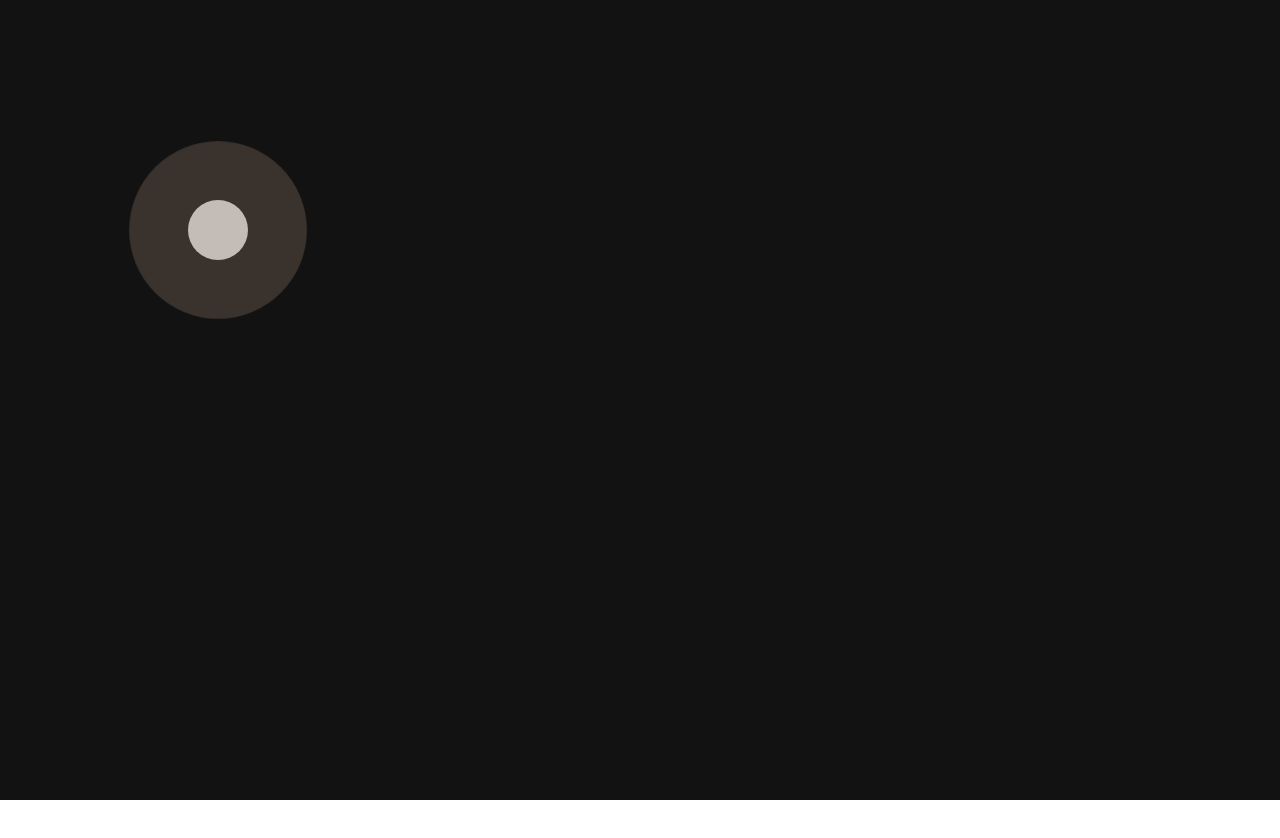
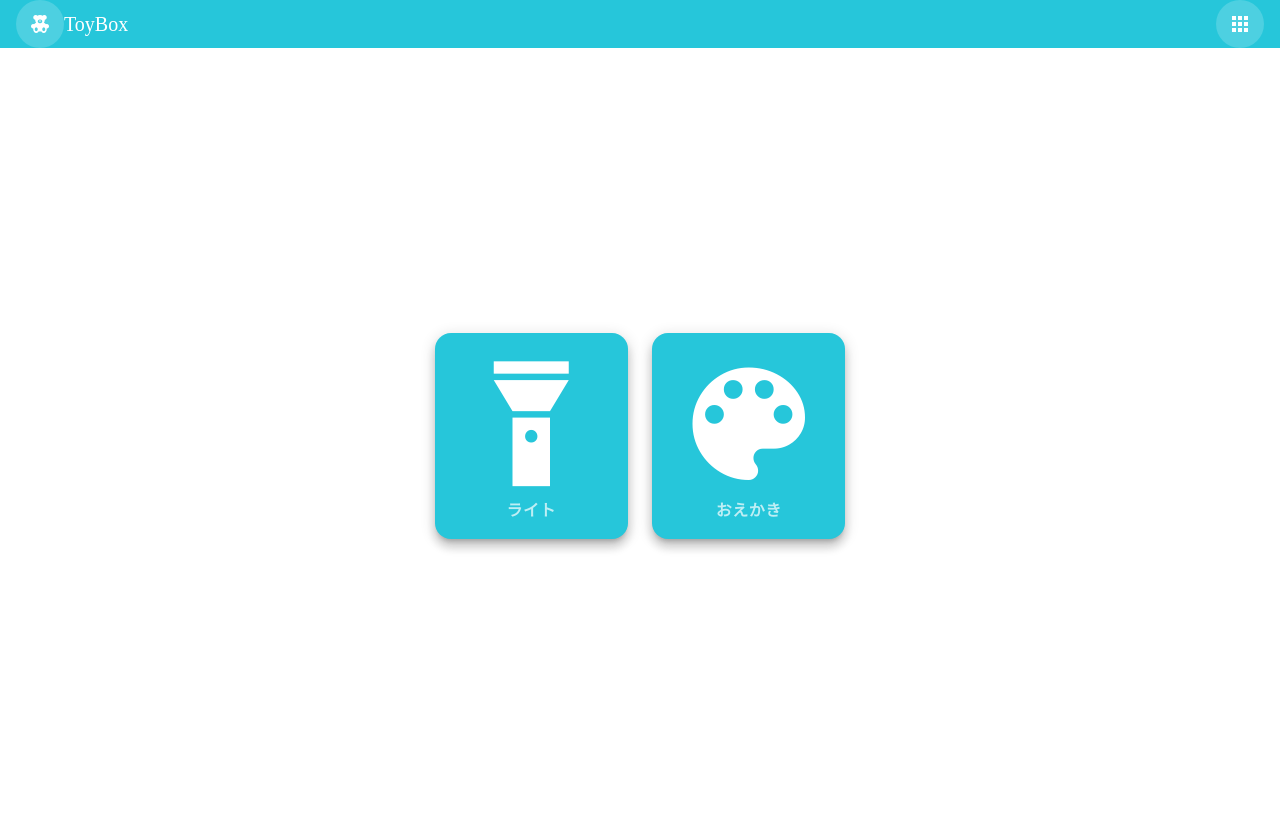
Before and after one commit to kentani/flashlight, a Nuxt app: page / in a window 1280 px wide. Shown: the top 838 px of the page. Before the commit the page ends 800 px from the top, so only its background shows below. Built offline with nearby package versions, Linux system fonts and the light colour scheme.

Commit message:
トップページを作成

```diff
--- a/layouts/default.vue
+++ b/layouts/default.vue
@@ -1,11 +1,29 @@
 <template>
-  <v-app dark>
-    <v-main>
-      <v-container fluid>
-        <Nuxt />
-      </v-container>
-    </v-main>
-  </v-app>
+  <div>
+    <v-app-bar
+      dense
+      color="#26c6da"
+      dark
+    >
+      <v-btn icon nuxt to="/" active-class="">
+        <v-icon>mdi-teddy-bear</v-icon>
+      </v-btn>
+      <v-app-bar-title class="font-weight-bold">ToyBox</v-app-bar-title>
+
+      <v-spacer />
+
+      <v-btn icon nuxt to="/">
+        <v-icon>mdi-apps</v-icon>
+      </v-btn>
+    </v-app-bar>
+    <v-app>
+      <v-main>
+        <v-container fluid pa-0>
+          <nuxt />
+        </v-container>
+      </v-main>
+    </v-app>
+  </div>
 </template>
 
 <script>
@@ -36,3 +54,9 @@ export default {
   }
 }
 </script>
+
+<style>
+.container {
+  height: 100%;
+}
+</style>
--- a/nuxt.config.js
+++ b/nuxt.config.js
@@ -7,7 +7,7 @@ export default {
   // Target: https://go.nuxtjs.dev/config-target
   target: 'static',
   router: {
-    base: '/flashlight/'
+    base: '/'
   },
   generate: {
     dir: 'docs'
@@ -15,10 +15,10 @@ export default {
 
   // Global page headers: https://go.nuxtjs.dev/config-head
   head: {
-    titleTemplate: '%s - flashlight',
-    title: 'flashlight',
+    titleTemplate: 'ToyBox',
+    title: 'ToyBox',
     htmlAttrs: {
-      lang: 'en'
+      lang: 'ja'
     },
     meta: [
       { charset: 'utf-8' },
@@ -56,7 +56,7 @@ export default {
   vuetify: {
     customVariables: ['~/assets/variables.scss'],
     theme: {
-      dark: true,
+      dark: false,
       themes: {
         dark: {
           primary: colors.blue.darken2,
--- a/pages/drawing.vue
+++ b/pages/drawing.vue
@@ -1,7 +1,6 @@
 <template>
   <div>
     <canvas
-      style="border: 1px solid white;"
       ref="canvas"
       width="2000"
       height="1000"
@@ -23,7 +22,7 @@ export default {
     return {
       isDraw: false,
       lastPosition: { x: null, y: null },
-      currentColor: "#fff",
+      currentColor: "#000",
       mouseX: 0,
       mouseY: 0
     }
--- /dev/null
+++ b/pages/flashlight.vue
@@ -0,0 +1,145 @@
+<template>
+  <div id="flashlight" style="height: 100%; background-color: #121212;">
+    <div
+      class="inner"
+      :class="pointClass"
+      @click="onClickPointer"
+    >
+      <span class="point"></span>
+    </div>
+  </div>
+</template>
+
+<script>
+import sound from '@/assets/sounds/33.mp3'
+
+export default {
+  name: 'flashlight',
+  data () {
+    return {
+      pointClass: "position1",
+      currentPosition: 1,
+      currentZoom: 1
+    }
+  },
+  mounted () {
+  },
+  methods: {
+    onClickPointer() {
+      const audio = new Audio(sound)
+      audio.currentTime = 0 // 連続で鳴らせるように
+      audio.play() // 鳴らす
+
+      const positions = ["1", "2", "3", "4", "5"]
+      positions.splice(this.currentPosition - 1, 1)
+      const newPosition = positions[Math.floor(Math.random()*positions.length)]
+
+      const zooms = ["1", "2", "3", "4"]
+      zooms.splice(this.currentZoom - 1, 1)
+      const newZoom = zooms[Math.floor(Math.random()*zooms.length)]
+
+      this.pointClass = "position" + newPosition + " " + "zoom" + newZoom
+      this.currentPosition = newPosition
+      this.currentZoom = newZoom
+    }
+  }
+}
+</script>
+
+<style scoped>
+.theme--light.v-application {
+  background: #000;
+  color: rgba(0, 0, 0, 0.87);
+}
+
+@keyframes pulseMotion {
+  0% {
+    transform: translate(-50%, -50%) scale(1, 1);
+    background-color: rgba(170, 143, 123, 0.4)
+  }
+  100% {
+    transform: translate(-50%, -50%) scale(6.5, 6.5);
+    background-color: rgba(170, 143, 123, 0)
+  }
+}
+
+.inner {
+  position: relative;
+}
+
+.point {
+  display: inline-block;
+  position: relative;
+  width: 60px;
+  height: 60px;
+  margin: 0 60px;
+  background-color: #ccc;
+  border-radius: 50%;
+  transition: background-color cubic-bezier(0.215, 0.61, 0.355, 1) .4s;
+  cursor: pointer;
+}
+
+.point:after {
+  display: block;
+  position: absolute;
+  top: 50%;
+  left: 50%;
+  transform: translate(-50%, -50%);
+  width: 100%;
+  height: 100%;
+  border-radius: 50%;
+  transition: opacity linear 0.4s;
+  content: '';
+  animation: pulseMotion 1.4s linear infinite;
+}
+
+.zoom1 {
+  transition: 1.2s;
+  transform: scale(1);
+}
+
+.zoom2 {
+  transition: 1.2s;
+  transform: scale(2);
+}
+
+.zoom3 {
+  transition: 1.2s;
+  transform: scale(3);
+}
+
+.zoom4 {
+  transition: 1.2s;
+  transform: scale(4);
+}
+
+.position1 {
+  position: absolute;
+  top: 20%;
+  left: 10%;
+}
+
+.position2 {
+  position: absolute;
+  top: 55%;
+  left: 45%;
+}
+
+.position3 {
+  position: absolute;
+  top: 35%;
+  left: 70%;
+}
+
+.position4 {
+  position: absolute;
+  top: 35%;
+  left: 30%;
+}
+
+.position5 {
+  position: absolute;
+  top: 70%;
+  left: 80%;
+}
+</style>
--- a/pages/index.vue
+++ b/pages/index.vue
@@ -1,13 +1,45 @@
 <template>
-  <div>
-    <div
-      class="inner"
-      :class="pointClass"
-      @click="onClickPointer"
-    >
-      <span class="point"></span>
-    </div>
-  </div>
+  <v-row align="center" justify="center" style="height: 100%">
+    <v-col cols="2">
+      <v-hover>
+        <template v-slot:default="{ hover }">
+          <v-card
+            color="#26c6da"
+            dark
+            rounded="xl"
+            :elevation="hover? 24 : 8"
+            nuxt
+            to="/flashlight"
+          >
+            <v-card-text class="text-body-1 font-weight-bold text-center">
+              <v-icon size="150">mdi-flashlight</v-icon>
+              <p class="mb-0">ライト</p>
+            </v-card-text>
+          </v-card>
+        </template>
+      </v-hover>
+    </v-col>
+
+    <v-col cols="2">
+      <v-hover>
+        <template v-slot:default="{ hover }">
+          <v-card
+            color="#26c6da"
+            dark
+            rounded="xl"
+            :elevation="hover? 24 : 8"
+            nuxt
+            to="/drawing"
+          >
+            <v-card-text class="text-body-1 font-weight-bold text-center">
+              <v-icon size="150">mdi-palette</v-icon>
+              <p class="mb-0">おえかき</p>
+            </v-card-text>
+          </v-card>
+        </template>
+      </v-hover>
+    </v-col>
+  </v-row>
 </template>
 
 <script>
@@ -45,94 +77,8 @@ export default {
 </script>
 
 <style scoped>
-@keyframes pulseMotion {
-  0% {
-    transform: translate(-50%, -50%) scale(1, 1);
-    background-color: rgba(170, 143, 123, 0.4)
-  }
-  100% {
-    transform: translate(-50%, -50%) scale(6.5, 6.5);
-    background-color: rgba(170, 143, 123, 0)
-  }
-}
-
-.inner {
-  position: relative;
-}
-
-.point {
-  display: inline-block;
-  position: relative;
-  width: 60px;
-  height: 60px;
-  margin: 0 60px;
-  background-color: #ccc;
-  border-radius: 50%;
-  transition: background-color cubic-bezier(0.215, 0.61, 0.355, 1) .4s;
-  cursor: pointer;
-}
-
-.point:after {
-  display: block;
-  position: absolute;
-  top: 50%;
-  left: 50%;
-  transform: translate(-50%, -50%);
-  width: 100%;
-  height: 100%;
-  border-radius: 50%;
-  transition: opacity linear 0.4s;
-  content: '';
-  animation: pulseMotion 1.4s linear infinite;
-}
-
 .zoom1 {
   transition: 1.2s;
   transform: scale(1);
 }
-
-.zoom2 {
-  transition: 1.2s;
-  transform: scale(2);
-}
-
-.zoom3 {
-  transition: 1.2s;
-  transform: scale(3);
-}
-
-.zoom4 {
-  transition: 1.2s;
-  transform: scale(4);
-}
-
-.position1 {
-  position: absolute;
-  top: 25%;
-  left: 10%;
-}
-
-.position2 {
-  position: absolute;
-  top: 60%;
-  left: 45%;
-}
-
-.position3 {
-  position: absolute;
-  top: 40%;
-  left: 70%;
-}
-
-.position4 {
-  position: absolute;
-  top: 40%;
-  left: 30%;
-}
-
-.position5 {
-  position: absolute;
-  top: 80%;
-  left: 80%;
-}
 </style>
```
Also changed, not shown: 3 other files (tests, documents, lock files or other folders).
